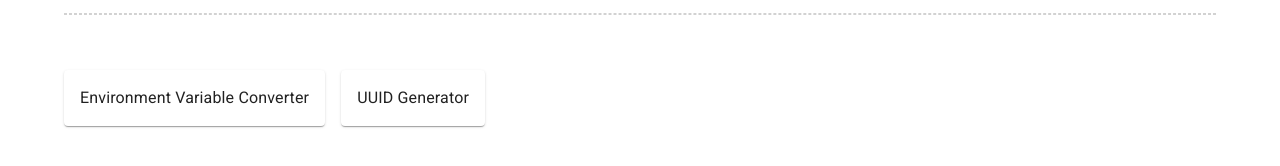
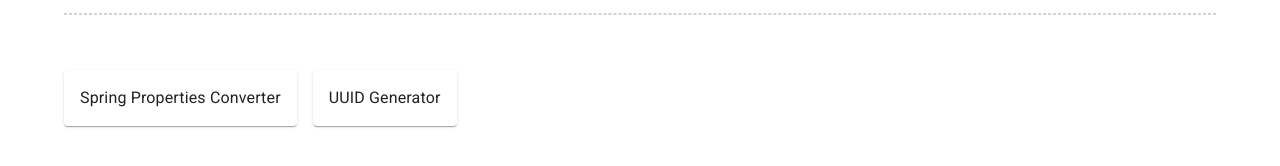
Before and after one commit to SalvatoreDiPalo/dev-helper, a React (Create React App) app: page / in a window 1280 px wide. Shown: the part 222-388 px from the top of the page. Built offline with nearby package versions, Linux system fonts and the light colour scheme.

Commit message:
Change base directory of spring properties converter

```diff
--- a/src/App.js
+++ b/src/App.js
@@ -4,7 +4,7 @@ import { Routes, Route } from "react-router-dom";
 import ResponsiveAppBar from "./components/AppBar";
 
 import Home from "./pages/Home";
-import Converter from "./pages/Converter";
+import SpringPropertiesConverter from "./pages/Converter/SpringProperties";
 import UUIDGenerator from "./pages/Generator/UUID";
 import { Container } from "@mui/material";
 
@@ -15,8 +15,11 @@ function App() {
       <Container className="root-cont">
         <Routes>
           <Route path="/" element={<Home />} />
-          <Route path="/test" element={<Converter />} />
-          <Route path="/generator/uuid" element={<UUIDGenerator />} />
+          <Route
+            path="/converters/spring-properties"
+            element={<SpringPropertiesConverter />}
+          />
+          <Route path="/generators/uuid" element={<UUIDGenerator />} />
         </Routes>
       </Container>
     </div>
--- a/src/pages/Converter/index.js
+++ b/src/pages/Converter/SpringProperties/index.js
@@ -10,9 +10,9 @@ import inputHandler from "./inputHandler";
 import deflate from "./deflate";
 import outputFormatter from "./outputFormatter";
 
-import { DefaultsMap, Formats } from "../../utils/constants";
+import { DefaultsMap, Formats } from "../../../utils/constants";
 
-export default function Converter() {
+export default function SpringPropertiesConverter() {
   const defaultType = Formats.YAML;
   const [inputType, setInputType] = useState(defaultType);
   const [inputText, setInputText] = useState(
--- a/src/pages/Converter/inputHandler.js
+++ b/src/pages/Converter/SpringProperties/inputHandler.js
@@ -1,7 +1,7 @@
 import yaml from "js-yaml";
 // @ts-ignore
 import _ from "lodash";
-import { Formats } from "../../utils/constants";
+import { Formats } from "../../../utils/constants";
 
 const inputHandler = (type, text) => {
   var data;
--- a/src/pages/Converter/outputFormatter.js
+++ b/src/pages/Converter/SpringProperties/outputFormatter.js
@@ -1,6 +1,6 @@
 import yaml from "js-yaml";
 import _ from "lodash";
-import { Formats } from "../../utils/constants";
+import { Formats } from "../../../utils/constants";
 
 const outputFormatter = (outputType, properties) => {
   if (outputType === Formats.SIMPLE) {
--- a/src/pages/Home/index.js
+++ b/src/pages/Home/index.js
@@ -18,8 +18,8 @@ export default function Home() {
       <Grid container spacing={2}>
         <Grid item>
           <Card>
-            <CardActionArea component="a" href="/test">
-              <CardContent>Environment Variable Converter</CardContent>
+            <CardActionArea component="a" href="/converters/spring-properties">
+              <CardContent>Spring Properties Converter</CardContent>
             </CardActionArea>
           </Card>
         </Grid>
```
Also changed, not shown: src/pages/Converter/SpringProperties/deflate.js (renamed from src/pages/Converter/deflate.js).
